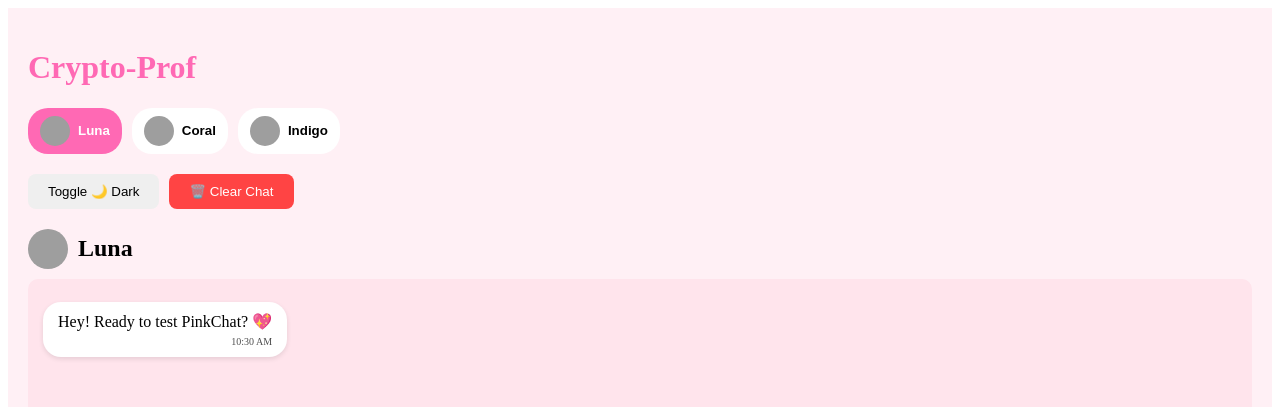
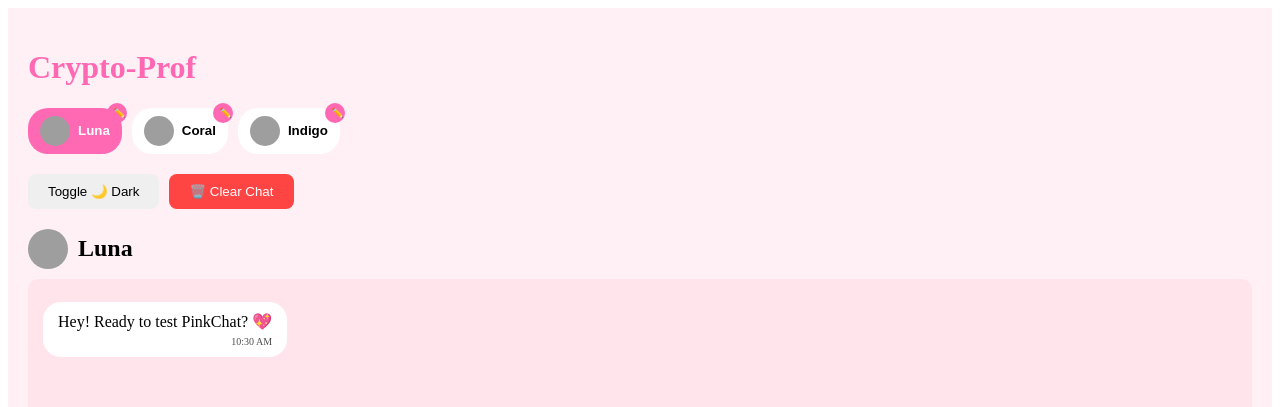
Before and after one commit to profpayapp/pinkchat, a Next.js app: page / in a window 1280 px wide. Shown: the top 407 px of the page. Built offline with nearby package versions, Linux system fonts and the light colour scheme; grey boxes are pictures that could not be loaded.

Commit message:
Feat: add rename contacts
Added functionality to save and rename contacts, and updated local storage handling for contacts.

```diff
--- a/pages/index.js
+++ b/pages/index.js
@@ -5,23 +5,27 @@ export default function Home() {
   const [activeContact, setActiveContact] = useState("Luna")
   const [message, setMessage] = useState("")
   const [isTyping, setIsTyping] = useState(false)
+  const [editingName, setEditingName] = useState(null) // NEW
+
+  const [contacts, setContacts] = useState({ // NOW SAVABLE
+    Luna: {color: "#ff69b4", img: "https://i.pravatar.cc/150?img=1"},
+    Coral: {color: "#ff7f50", img: "https://i.pravatar.cc/150?img=3"},
+    Indigo: {color: "#6a5acd", img: "https://i.pravatar.cc/150?img=5"}
+  })
+
   const [chats, setChats] = useState({
     Luna: [{text: "Hey! Ready to test PinkChat? 💖", time: "10:30 AM", sender: "them"}],
     Coral: [{text: "Hi! This is Coral", time: "10:31 AM", sender: "them"}],
     Indigo: [{text: "Indigo here! 👋", time: "10:32 AM", sender: "them"}]
   })
 
-  const contacts = {
-    Luna: {color: "#ff69b4", img: "https://i.pravatar.cc/150?img=1"},
-    Coral: {color: "#ff7f50", img: "https://i.pravatar.cc/150?img=3"},
-    Indigo: {color: "#6a5acd", img: "https://i.pravatar.cc/150?img=5"}
-  }
-
   useEffect(() => {
     const savedChats = localStorage.getItem("pinkchat-chats")
     const savedTheme = localStorage.getItem("pinkchat-theme")
+    const savedContacts = localStorage.getItem("pinkchat-contacts") // NEW
     if(savedChats) setChats(JSON.parse(savedChats))
     if(savedTheme) setTheme(savedTheme)
+    if(savedContacts) setContacts(JSON.parse(savedContacts)) // NEW
   }, [])
 
   useEffect(() => {
@@ -32,26 +36,28 @@ export default function Home() {
     localStorage.setItem("pinkchat-theme", theme)
   }, [theme])
 
+  useEffect(() => {
+    localStorage.setItem("pinkchat-contacts", JSON.stringify(contacts)) // NEW
+  }, [contacts]) // NEW
+
   const bgColor = theme === "dark"? "#0f0f0f" : "#fff0f5"
   const textColor = theme === "dark"? "#fff" : "#000"
   const chatBg = theme === "dark"? "#1a1a1a" : "#ffe4ec"
   const buttonBg = theme === "dark"? "#333" : "#fff"
 
-  const getSmartReply = (contact, userMsg) => {
+  const getSmartReply = (contact, userMsg) => { /* SAME AS BEFORE */
     const msg = userMsg.toLowerCase().replace(/["'.,!?]/g, "")
     if(contact === "Luna") {
-      if(msg.includes("sad") || msg.includes("bad")) return "come here, I got you. You deserve better 💖"
-      if(msg.includes("how")) return "I'm amazing now that you're here 🥰 how are you?"
-      return ["you're so sweet", "tell me more", "you always make my day"][Math.floor(Math.random()*3)]
+      if(msg.includes("sad")) return "come here, I got you. You deserve better 💖"
+      return ["you're so sweet", "tell me more"][Math.floor(Math.random()*2)]
     }
     if(contact === "Coral") {
       if(msg.includes("ok")) return "yeah I'm good bro, just chilling. you?"
-      if(msg.includes("bro")) return "yo what's good bro 👀"
-      return ["bet", "fr??", "say less", "no cap"][Math.floor(Math.random()*4)]
+      return ["bet", "say less"][Math.floor(Math.random()*2)]
     }
     if(contact === "Indigo") {
       if(msg.includes("ok")) return "I'm okay, thank you for checking on me 💜"
-      return ["That makes sense", "I'm listening", "You got this 💜"][Math.floor(Math.random()*3)]
+      return ["I hear you", "That makes sense"][Math.floor(Math.random()*2)]
     }
   }
 
@@ -70,25 +76,37 @@ export default function Home() {
     }, 2000)
   }
 
-  // NEW FUNCTION: CLEAR CHAT
   const clearChat = () => {
     if(confirm(`Clear chat with ${activeContact}?`)) {
-      setChats(prev => ({
-       ...prev,
-        [activeContact]: [{text: `Chat with ${activeContact} started`, time: new Date().toLocaleTimeString([], {hour: '2-digit', minute:'2-digit'}), sender: "them"}]
-      }))
+      setChats(prev => ({...prev, [activeContact]: [{text: `Chat with ${activeContact} started`, time: new Date().toLocaleTimeString([], {hour: '2-digit', minute:'2-digit'}), sender: "them"}]}))
     }
+  }
+
+  // NEW FUNCTION: RENAME CONTACT
+  const renameContact = (oldName, newName) => {
+    if(newName.trim() === "" || contacts[newName]) return
+    const updatedContacts = {...contacts}
+    updatedContacts[newName] = updatedContacts[oldName]
+    delete updatedContacts[oldName]
+
+    const updatedChats = {...chats}
+    updatedChats[newName] = updatedChats[oldName]
+    delete updatedChats[oldName]
+
+    setContacts(updatedContacts)
+    setChats(updatedChats)
+    setActiveContact(newName)
+    setEditingName(null)
   }
 
   return (
     <div style={{background: bgColor, color: textColor, minHeight: "100vh", padding: "20px", transition: "all 0.3s"}}>
-
       <h1 style={{color: "#ff69b4"}}>Crypto-Prof</h1>
 
-      <div style={{margin: "10px 0", display: "flex", gap: "10px"}}>
+      <div style={{margin: "10px 0", display: "flex", gap: "10px", flexWrap: "wrap"}}>
         {Object.keys(contacts).map(contact => (
+          <div key={contact} style={{position: "relative"}}>
             <button
-            key={contact}
               onClick={() => setActiveContact(contact)}
               style={{display: "flex", alignItems: "center", gap: "8px", padding: "8px 12px",
                 background: activeContact === contact? contacts[contact].color : buttonBg,
@@ -98,22 +116,30 @@ export default function Home() {
               <img src={contacts[contact].img} style={{width: "30px", height: "30px", borderRadius: "50%"}} />
               {contact}
             </button>
+            {/* EDIT BUTTON */}
+            <button onClick={() => setEditingName(contact)} style={{position: "absolute", top: "-5px", right: "-5px", background: "#ff69b4", color: "#fff", border: "none", borderRadius: "50%", width: "20px", height: "20px", fontSize: "10px", cursor: "pointer"}}>✏️</button>
+          </div>
         ))}
       </div>
 
+      {editingName && ( // NEW POPUP
+        <div style={{background: buttonBg, padding: "10px", borderRadius: "10px", margin: "10px 0"}}>
+          <p>Rename {editingName} to:</p>
+          <input
+            autoFocus
+            onKeyPress={(e) => e.key === 'Enter' && renameContact(editingName, e.target.value)}
+            placeholder="New name"
+            style={{padding: "8px", borderRadius: "8px", border: "1px solid #ddd", marginRight: "5px"}}
+          />
+          <button onClick={() => setEditingName(null)} style={{padding: "8px 12px", borderRadius: "8px", border: "none"}}>Cancel</button>
+        </div>
+      )}
+
       <div style={{display: "flex", gap: "10px"}}>
-        <button
-          onClick={() => setTheme(theme === "light"? "dark" : "light")}
-          style={{padding: "10px 20px", borderRadius: "8px", cursor: "pointer", margin: "10px 0", border: "none"}}
-        >
+        <button onClick={() => setTheme(theme === "light"? "dark" : "light")} style={{padding: "10px 20px", borderRadius: "8px", cursor: "pointer", margin: "10px 0", border: "none"}}>
           Toggle {theme === "light"? "🌙 Dark" : "☀️ Light"}
         </button>
-
-        {/* NEW CLEAR BUTTON */}
-        <button
-          onClick={clearChat}
-          style={{padding: "10px 20px", borderRadius: "8px", cursor: "pointer", margin: "10px 0", border: "none", background: "#ff4444", color: "#fff"}}
-        >
+        <button onClick={clearChat} style={{padding: "10px 20px", borderRadius: "8px", cursor: "pointer", margin: "10px 0", border: "none", background: "#ff4444", color: "#fff"}}>
           🗑️ Clear Chat
         </button>
       </div>
@@ -126,37 +152,16 @@ export default function Home() {
       <div style={{background: chatBg, borderRadius: "10px", padding: "15px", margin: "10px 0", minHeight: "300px", overflowY: "auto"}}>
         {chats[activeContact].map((msg, i) => (
           <div key={i} style={{display: "flex", justifyContent: msg.sender === "me"? "flex-end" : "flex-start", margin: "8px 0"}}>
-            <div style={{
-              background: msg.sender === "me"? "#ff69b4" : "#fff",
-              color: msg.sender === "me"? "#fff" : "#000",
-              padding: "10px 15px",
-              borderRadius: "18px",
-              maxWidth: "70%",
-              boxShadow: "0 2px 5px rgba(0,0,0,0.1)"
-            }}>
+            <div style={{background: msg.sender === "me"? "#ff69b4" : "#fff", color: msg.sender === "me"? "#fff" : "#000", padding: "10px 15px", borderRadius: "18px", maxWidth: "70%"}}>
               <p style={{margin: "0"}}>{msg.text}</p>
               <p style={{fontSize: "10px", opacity: 0.7, margin: "5px 0 0 0", textAlign: "right"}}>{msg.time}</p>
             </div>
           </div>
         ))}
-
-        {isTyping && (
-          <div style={{display: "flex", justifyContent: "flex-start", alignItems: "center", gap: "8px"}}>
-            <img src={contacts[activeContact].img} style={{width: "25px", height: "25px", borderRadius: "50%"}} />
-            <div style={{background: "#fff", color: "#000", padding: "10px 15px", borderRadius: "18px"}}>
-              {activeContact} is typing...
-            </div>
-          </div>
-        )}
+        {isTyping && <div>{activeContact} is typing...</div>}
       </div>
 
-      <input
-        value={message}
-        onChange={(e) => setMessage(e.target.value)}
-        onKeyPress={(e) => e.key === 'Enter' && sendMessage()}
-        placeholder="Type a message..."
-        style={{padding: "10px", width: "70%", borderRadius: "20px", border: "1px solid #ddd"}}
-      />
+      <input value={message} onChange={(e) => setMessage(e.target.value)} onKeyPress={(e) => e.key === 'Enter' && sendMessage()} placeholder="Type a message..." style={{padding: "10px", width: "70%", borderRadius: "20px", border: "1px solid #ddd"}} />
       <button onClick={sendMessage} style={{padding: "10px 20px", marginLeft: "5px", borderRadius: "20px", border: "none", background: "#ff69b4", color: "#fff", cursor: "pointer", fontWeight: "bold"}}>Send</button>
     </div>
   )
```
Lines whose indentation alone changed are shown as unchanged.
